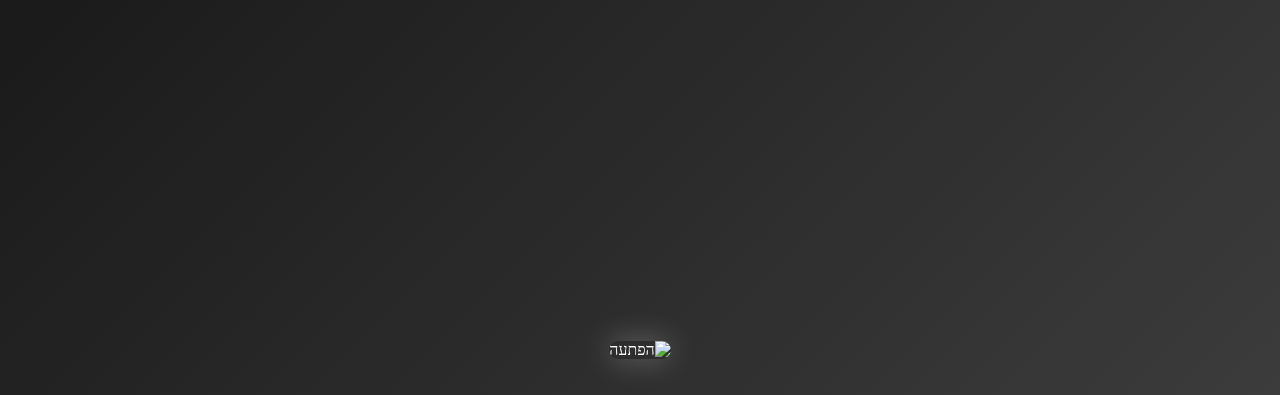
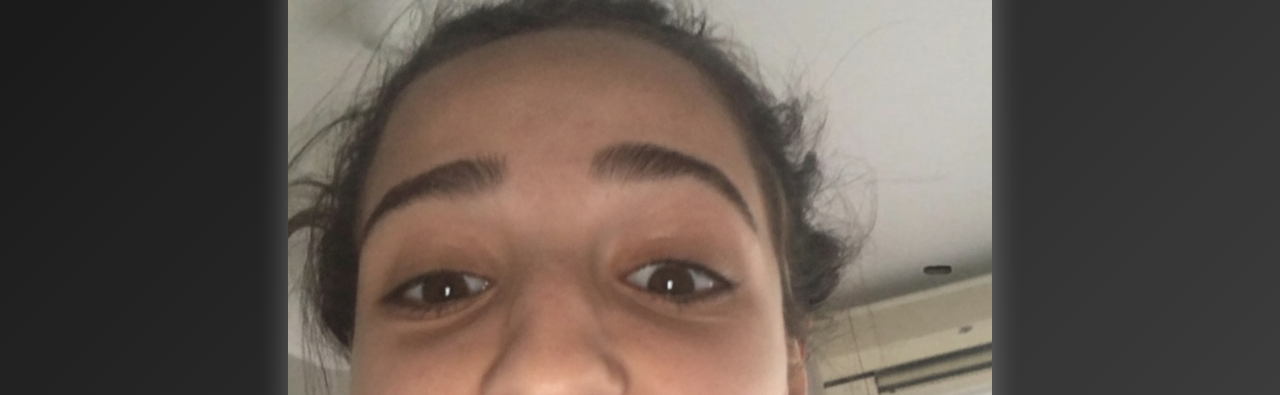
Before and after one commit to amitamsalem33/psicometrix.github.io, a plain HTML site: page image.html in a window 1280 px wide. Shown: the top 395 px of the page. Drawn offline with Linux system fonts and the light colour scheme.

Commit message:
Update image.html

```diff
--- a/image.html
+++ b/image.html
@@ -32,7 +32,7 @@
 </head>
 <body>
   <!-- כאן לשים את שם הקובץ שלך -->
-  <img src="images/Gemini_Generated_Image_uo2yebuo2yebuo2y.png" alt="הפתעה">
+  <img src="Gemini_Generated_Image_uo2yebuo2yebuo2y.png" alt="הפתעה">
 
   <h1>😜 זה הסוד האמיתי להצלחה!</h1>
 </body>
```
